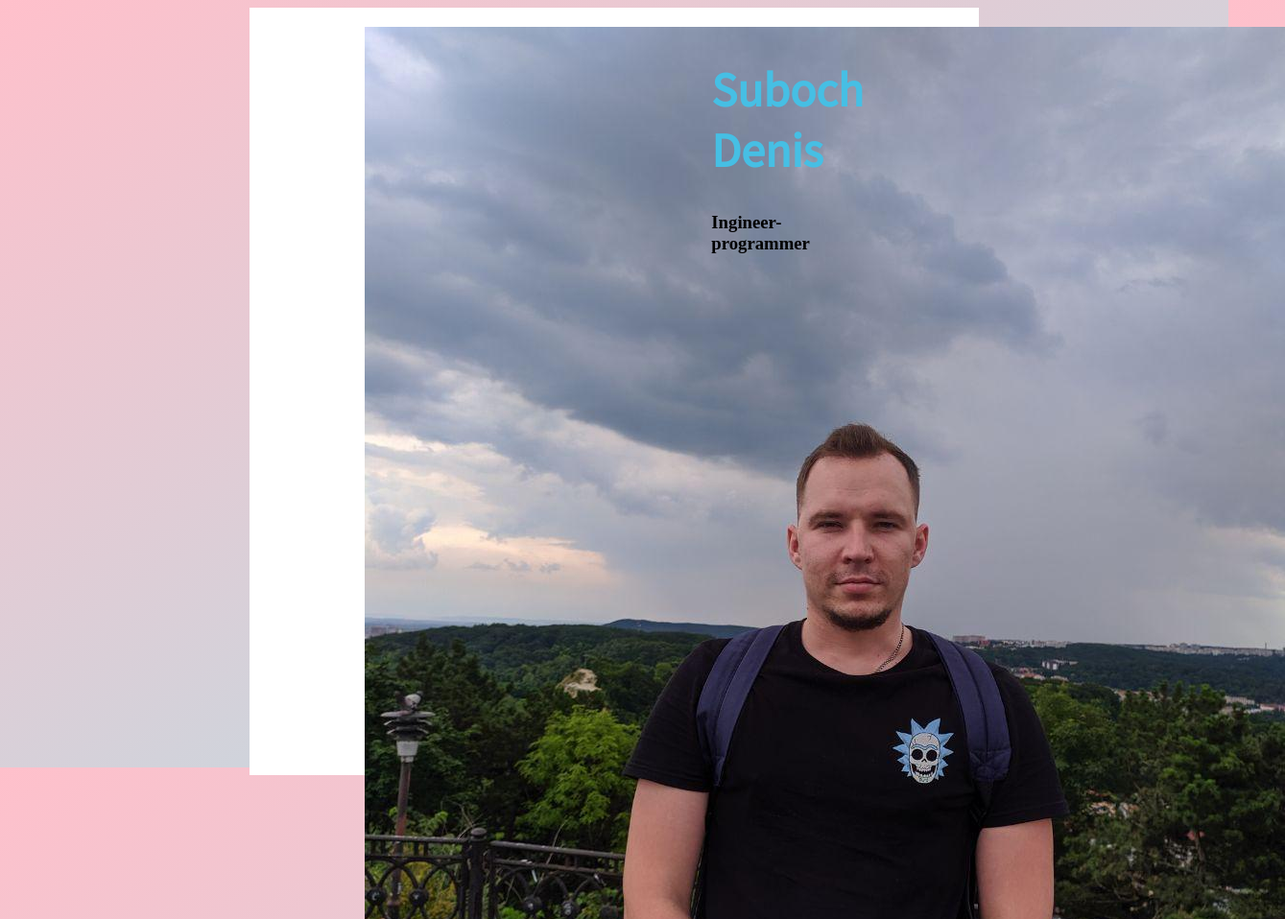
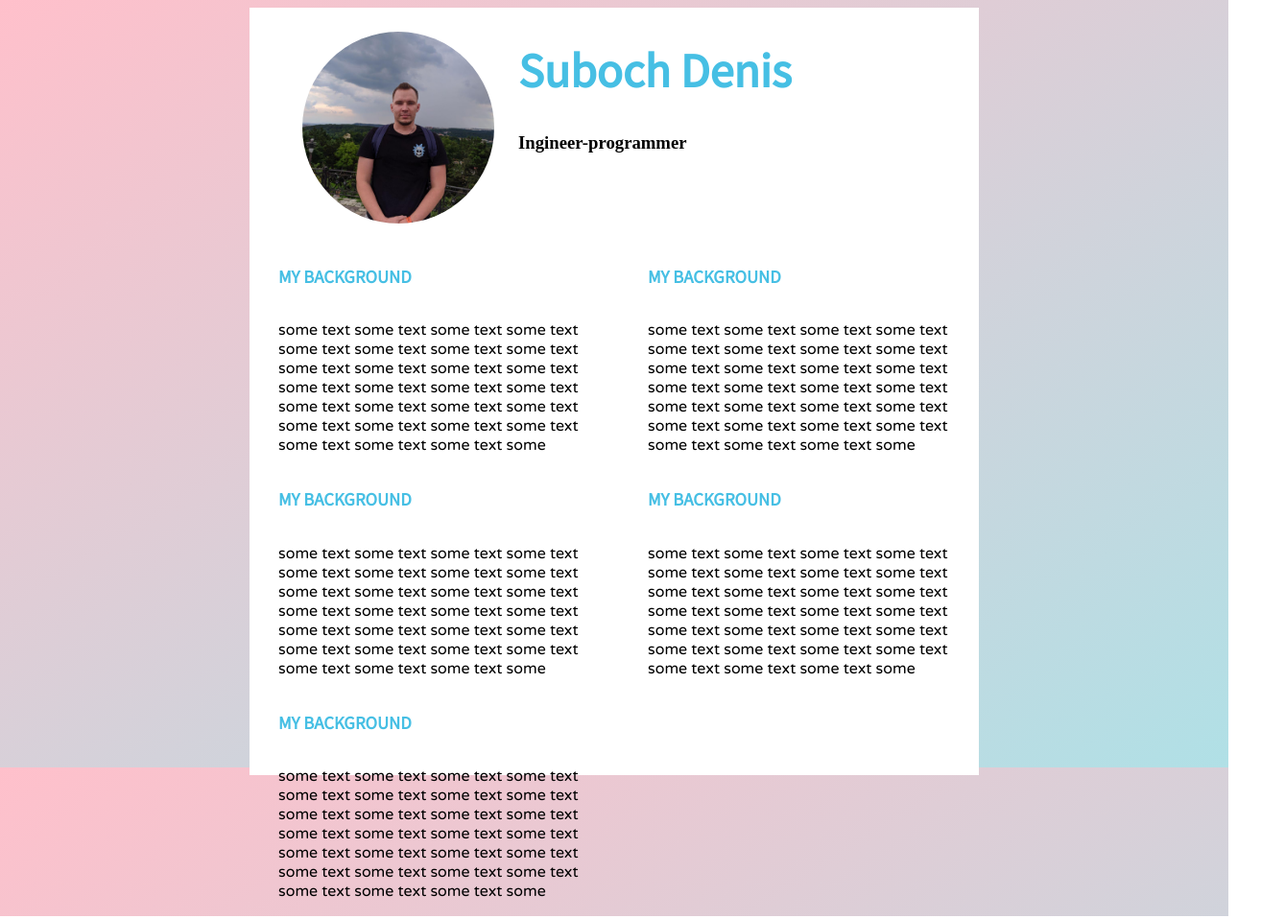
Before and after one commit to Icexes/rsschool-cv, a plain HTML site: page index.html in a window 1280 px wide. Shown: the top 958 px of the page at 96% size, 1339 px wide, since content can reach past the window. Drawn offline with Linux system fonts and the light colour scheme.

Commit message:
feat: add styles for profile img

```diff
--- a/styles.css
+++ b/styles.css
@@ -24,9 +24,7 @@ body {
 
 header {
     display: flex;
-    justify-content: space-between;
-    padding: 20px 90px;
-
+    height: 250px;
 }
 
 .header__surname-title {
@@ -45,9 +43,9 @@ header {
 
 }
 .profile-logo{
-    background-color: black;
-    min-height: 160px;
-    min-width: 160px;
+
+
+
 }
 
 .card__title {
@@ -58,3 +56,11 @@ header {
 font-family: varela round, sans-serif;
 
 }
+
+.profile-logo__img {
+    height: 200px;
+    width: 200px;
+    border-radius:50%;
+    object-fit: cover;
+    margin:25px;
+}
```
